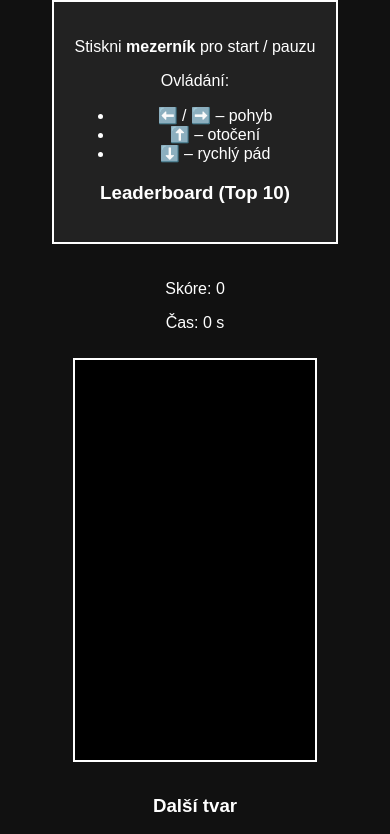
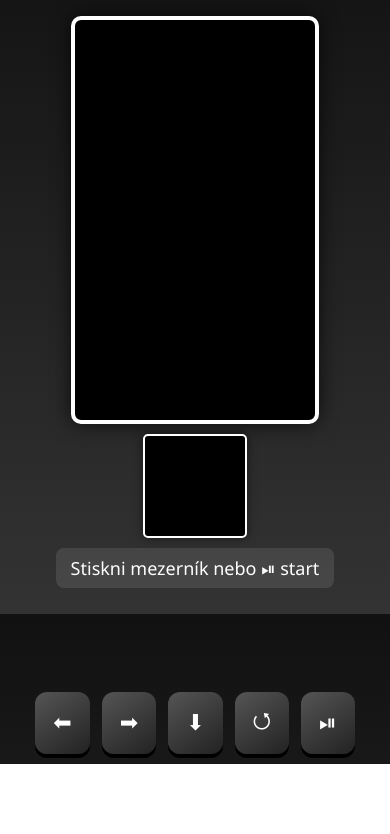
Before and after one commit to dzetekdz/My-Tetris-PC-And-Mobile, a plain HTML site: page index.html in a window 390 px wide. Shown: the part 80-914 px from the top of the page. After the commit the page ends 844 px from the top, so only its background shows below. Drawn offline with Linux system fonts and the light colour scheme.

Commit message:
Enhance index.html for mobile version of Tetris
Added mobile-specific styles and controls for Tetris.

```diff
--- a/index.html
+++ b/index.html
@@ -1,35 +1,93 @@
 <!DOCTYPE html>
 <html lang="cs">
 <head>
-    <meta charset="UTF-8">
-    <title>Tetris</title>
-    <link rel="stylesheet" href="style.css">
+<meta charset="UTF-8">
+<meta name="viewport" content="width=device-width, initial-scale=1.0, user-scalable=no">
+<title>Tetris Mobilní Verze</title>
+<style>
+body {
+    margin: 0;
+    background: linear-gradient(to bottom, #111, #333);
+    color: #fff;
+    font-family: 'Segoe UI', sans-serif;
+    display: flex;
+    flex-direction: column;
+    align-items: center;
+}
+
+canvas {
+    border: 4px solid #fff;
+    border-radius: 10px;
+    background: #000;
+    margin-top: 10px;
+    box-shadow: 0 0 20px rgba(0,0,0,0.7);
+}
+
+#next {
+    margin-top: 10px;
+    border: 2px solid #fff;
+    border-radius: 5px;
+    box-shadow: 0 0 10px rgba(0,0,0,0.5);
+}
+
+#menu {
+    margin-top: 10px;
+    font-size: 18px;
+    padding: 8px 15px;
+    background: rgba(255,255,255,0.1);
+    border-radius: 8px;
+    text-align: center;
+}
+
+#leaderboard {
+    list-style: none;
+    padding: 0;
+    margin-top: 10px;
+    width: 150px;
+    text-align: left;
+}
+
+#mobile-controls {
+    position: fixed;
+    bottom: 10px;
+    width: 100%;
+    display: flex;
+    justify-content: center;
+    gap: 12px;
+}
+
+#mobile-controls button {
+    font-size: 22px;
+    padding: 12px 18px;
+    border-radius: 12px;
+    background: linear-gradient(145deg,#555,#222);
+    color: #fff;
+    border: none;
+    box-shadow: 0 4px #000;
+    transition: all 0.1s ease;
+}
+
+#mobile-controls button:active {
+    transform: translateY(2px);
+    box-shadow: 0 2px #000;
+}
+</style>
 </head>
 <body>
 
 <h1>Tetris</h1>
+<canvas id="tetris" width="240" height="400"></canvas>
+<canvas id="next" width="100" height="100"></canvas>
+<div id="menu">Stiskni mezerník nebo ⏯ start</div>
+<ul id="leaderboard"></ul>
 
-<div id="menu">
-    <p>Stiskni <strong>mezerník</strong> pro start / pauzu</p>
-    <p>Ovládání:</p>
-    <ul>
-        <li>⬅️ / ➡️ – pohyb</li>
-        <li>⬆️ – otočení</li>
-        <li>⬇️ – rychlý pád</li>
-    </ul>
-    <h3>Leaderboard (Top 10)</h3>
-    <ol id="leaderboard">
-        <!-- Top 10 se načte zde -->
-    </ol>
+<div id="mobile-controls">
+    <button id="left">⬅</button>
+    <button id="right">➡</button>
+    <button id="down">⬇</button>
+    <button id="rotate">⭯</button>
+    <button id="start">⏯</button>
 </div>
-
-<p>Skóre: <span id="score">0</span></p>
-<p>Čas: <span id="time">0</span> s</p>
-
-<canvas id="tetris" width="240" height="400"></canvas>
-
-<h3>Další tvar</h3>
-<canvas id="next" width="80" height="80"></canvas>
 
 <script src="script.js"></script>
 </body>
```
